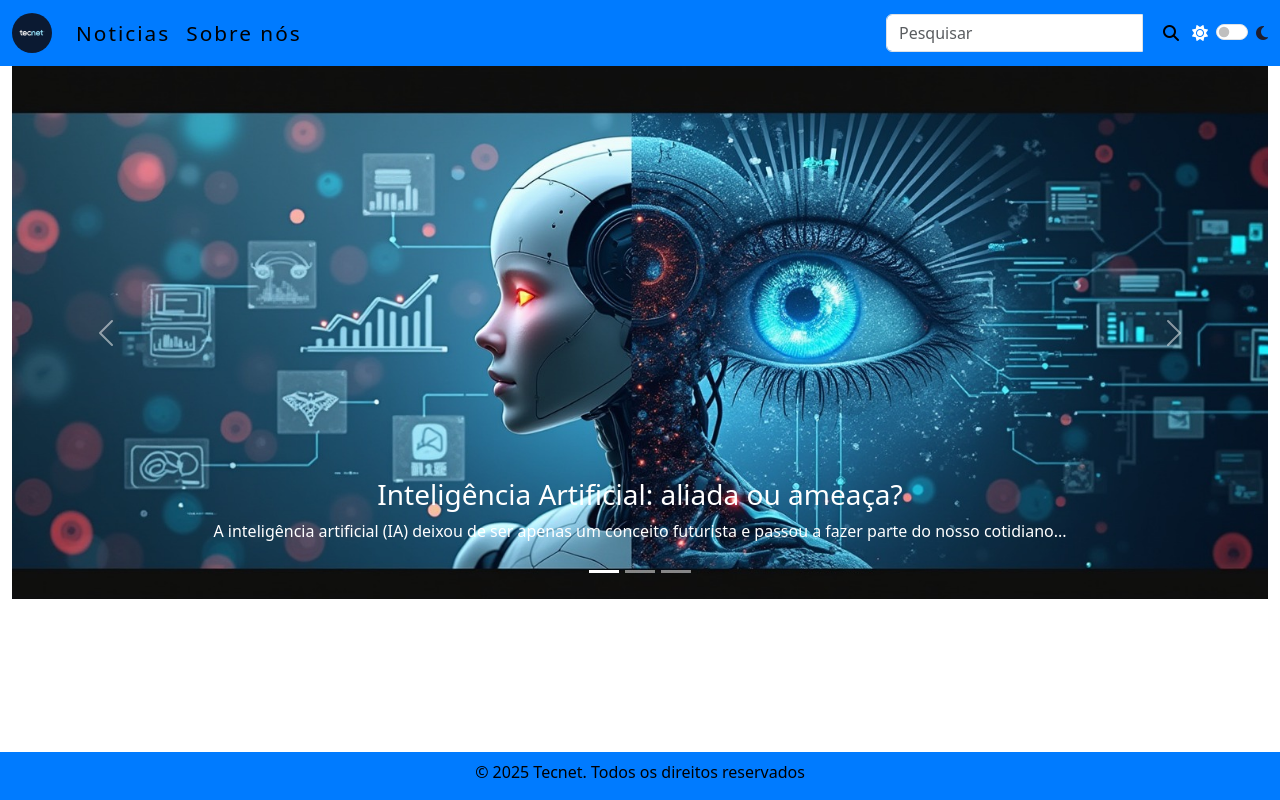
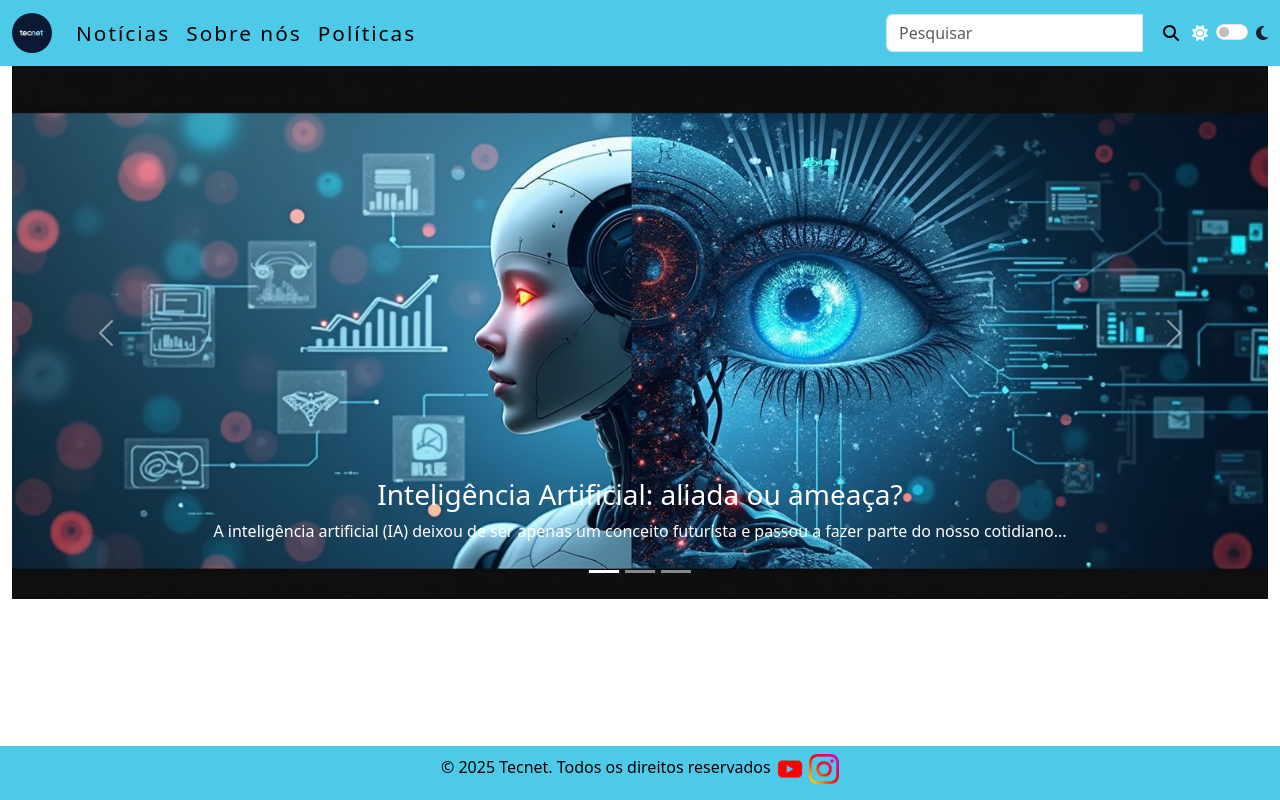
Before and after one commit to God-of-Darck/PI-Portal_Noticia, a Django app: page / in a window 1280 px wide. Run offline with Django 5.2, Linux system fonts and the light colour scheme; data that the repository does not hold is empty.

Commit message:
Vercion-1.4
caminho para paginas sobre nós e políticas., criação de categorias, adições futura:
implementar a logica das categorias

```diff
--- a/portal/static/css/style.css
+++ b/portal/static/css/style.css
@@ -1,5 +1,5 @@
 :root {
-    --navfooter: #007BFF;
+    --navfooter: hsl(192, 78%, 61%);
     --textcolor: rgb(0, 0, 0);
     --paragrafe-color: #696969;
     --lupa: black;
--- a/portal/static/js/script.js
+++ b/portal/static/js/script.js
@@ -31,11 +31,16 @@ document.getElementById("search-btn").addEventListener("click", function(){
 
 
 document.addEventListener("DOMContentLoaded", function () {
-    const currentPath = window.location.pathname;
+    const path = window.location.pathname;
     const searchContainer = document.getElementById("search-container");
 
-    // Oculta a barra de pesquisa somente na rota de uma notícia individual
-    if (currentPath.startsWith("/noticia/") && searchContainer) {
-        searchContainer.style.display = "none";
+    if (
+        path.startsWith('/noticia/') ||
+        path.startsWith('/sobrenos') ||
+        path.startsWith("/politicas")
+    ) {
+        if (searchContainer) {
+            searchContainer.style.display = "none";
+        }
     }
 });
--- a/portal/urls.py
+++ b/portal/urls.py
@@ -3,5 +3,8 @@ from . import views
 
 urlpatterns = [
     path('', views.TodasNoticias, name='noticias'),
-    path('noticia/<int:id>/', views.noticia, name='noticia-views'),  # NOVA ROTA
+    path('noticia/<int:id>', views.noticia, name='noticia-views'),
+    path('politicas/', views.politicas, name='politica-views'),
+    path('sobrenos/', views.sobrenos, name='sobreno-views'),
+
 ]
--- a/portal/views.py
+++ b/portal/views.py
@@ -14,8 +14,13 @@ def TodasNoticias(request):
     else:
         return render(request, 'portal/noticias.html', {'Noticias_Todas': Noticias_Todas})
 
-
 def noticia(request, id):
     print("ID recebido:", id)
     noticia = get_object_or_404(Noticias, pk=id)
     return render(request, 'portal/noticia.html', {'noticia': noticia})
+
+def politicas(request):
+    return render(request, 'portal/politicas.html')
+
+def sobrenos(request):
+    return render(request, 'portal/sobrenos.html')
--- a/templates/base.html
+++ b/templates/base.html
@@ -22,10 +22,13 @@
                 </a>
                 <ul class="navbar-nav">
                     <li class="nav-item">
-                        <a class="nav-link" href="javascript:void(0)">Noticias</a>
+                        <a class="nav-link" href="{% url 'noticias' %}">Notícias</a>
                     </li>
                     <li class="nav-item">
-                        <a class="nav-link" href="javascript:void(0)">Sobre nós</a>
+                        <a class="nav-link" href="{% url 'sobreno-views' %}">Sobre nós</a>
+                    </li>
+                    <li class="nav-item">
+                        <a class="nav-link" href="{% url 'politica-views' %}">Políticas</a>
                     </li>
                 </ul>
 
@@ -60,7 +63,13 @@
         {% endblock %}
     </main>
     <footer class="fixed-bottom">
-        <p>&copy; 2025 Tecnet. Todos os direitos reservados</p>
+        <p class="footer-text">
+            © 2025 Tecnet. Todos os direitos reservados
+            <span class="social-icons">
+              <img src="{% static '/img/youtube.png' %}" alt="YouTube" width="30px" height="30px">
+              <img src="{% static '/img/instagram.png' %}" alt="Instagram"width="30px" height="30px">
+            </span>
+          </p>
     </footer>
     <!-- Latest compiled JavaScript -->
     <script src="https://cdn.jsdelivr.net/npm/bootstrap@5.3.3/dist/js/bootstrap.bundle.min.js"></script>
--- a/templates/portal/noticias.html
+++ b/templates/portal/noticias.html
@@ -15,7 +15,7 @@
     <!-- The slideshow/carousel -->
     <div class="carousel-inner">
         <div class="carousel-item active">
-            <img src="{%static '/img/img1.png'%}" alt="Los Angeles" class="d-block" style="width:100%">
+            <img src="{%static '/img/img1.png'%}" alt="Los Angeles" class="d-block" style="width:100%;">
             <div class="carousel-caption">
                 <h3>Inteligência Artificial: aliada ou ameaça?</h3>
                 <p>A inteligência artificial (IA) deixou de ser apenas um conceito futurista e passou a fazer parte do
```
Also changed, not shown: portal/models.py (+10 -1 lines), portal/migrations/0003_noticias_noticias.py (added), portal/static/img/instagram.png (added), portal/static/img/youtube.png (added), uploads_img/instagram.png (added).
